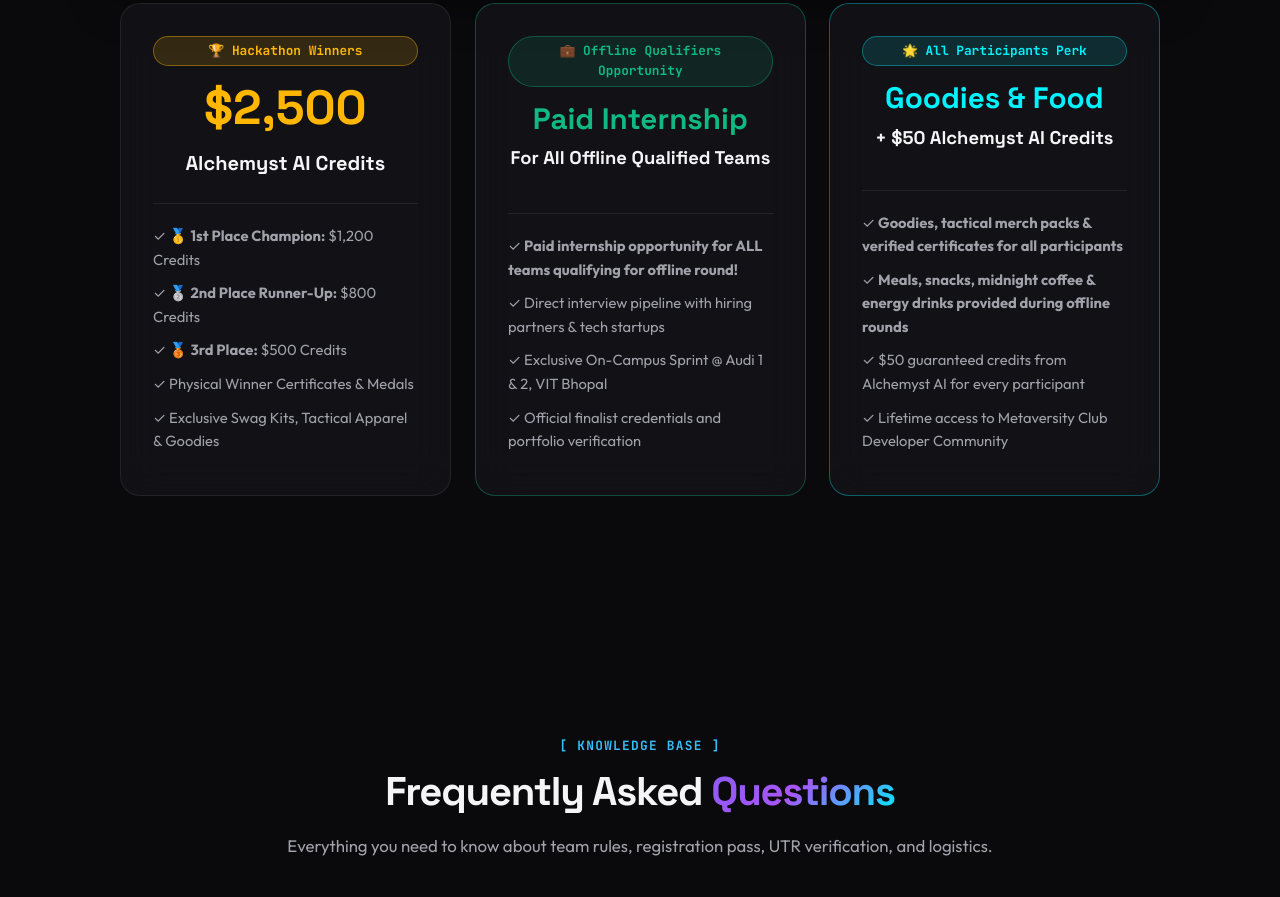
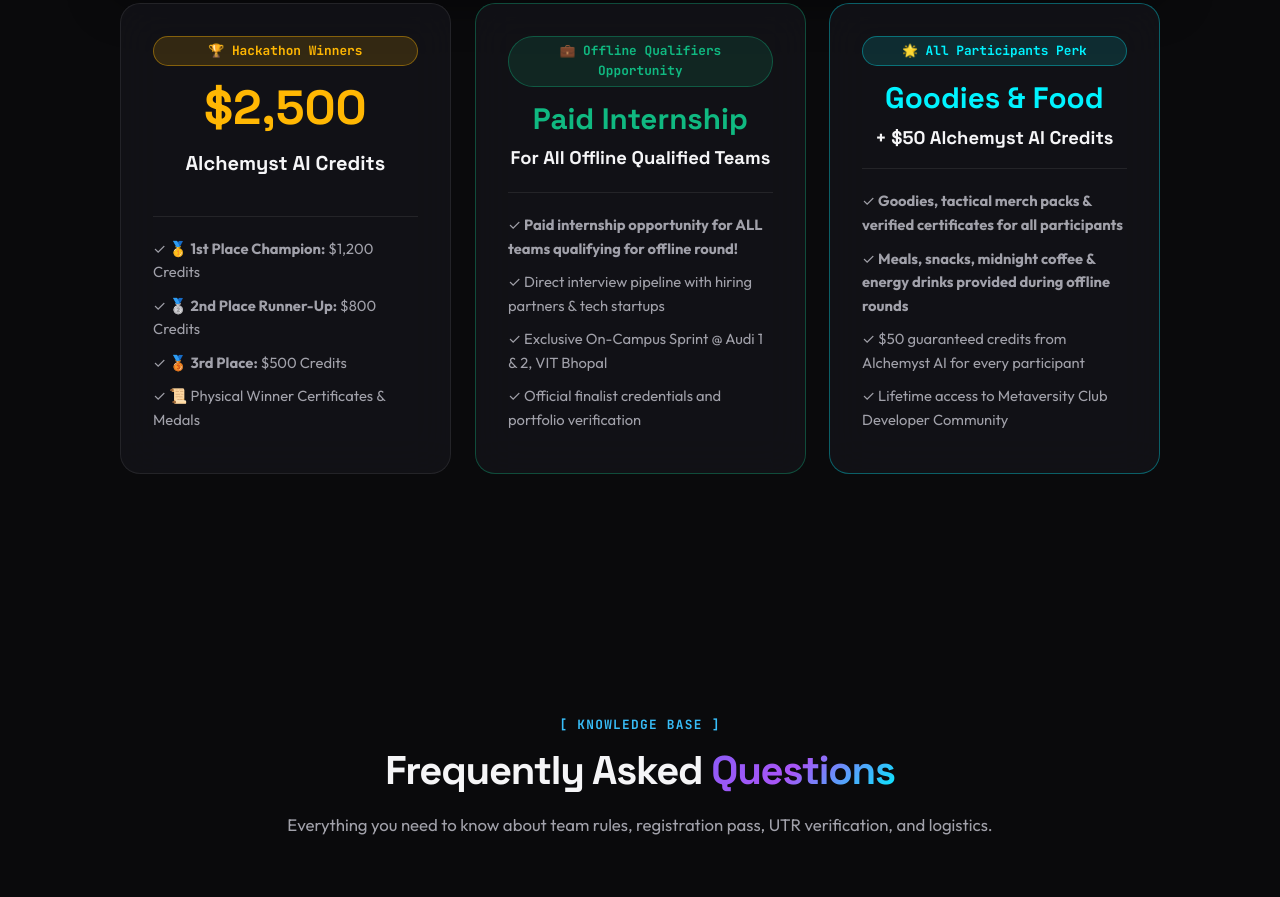
Before and after one commit to metaverse-club/codeverse_2, a website: page public/index.html in a window 1280 px wide. Shown: the part 4229-5126 px from the top of the page. Drawn offline with Linux system fonts and the light colour scheme; no server answers.

Commit message:
Final Website

```diff
--- a/public/index.html
+++ b/public/index.html
@@ -491,8 +491,7 @@
             <li>✓ 🥇 <strong>1st Place Champion:</strong> $1,200 Credits</li>
             <li>✓ 🥈 <strong>2nd Place Runner-Up:</strong> $800 Credits</li>
             <li>✓ 🥉 <strong>3rd Place:</strong> $500 Credits</li>
-            <li>✓ Physical Winner Certificates & Medals</li>
-            <li>✓ Exclusive Swag Kits, Tactical Apparel & Goodies</li>
+            <li>✓ 📜 Physical Winner Certificates & Medals</li>
           </ul>
         </div>
 
```
